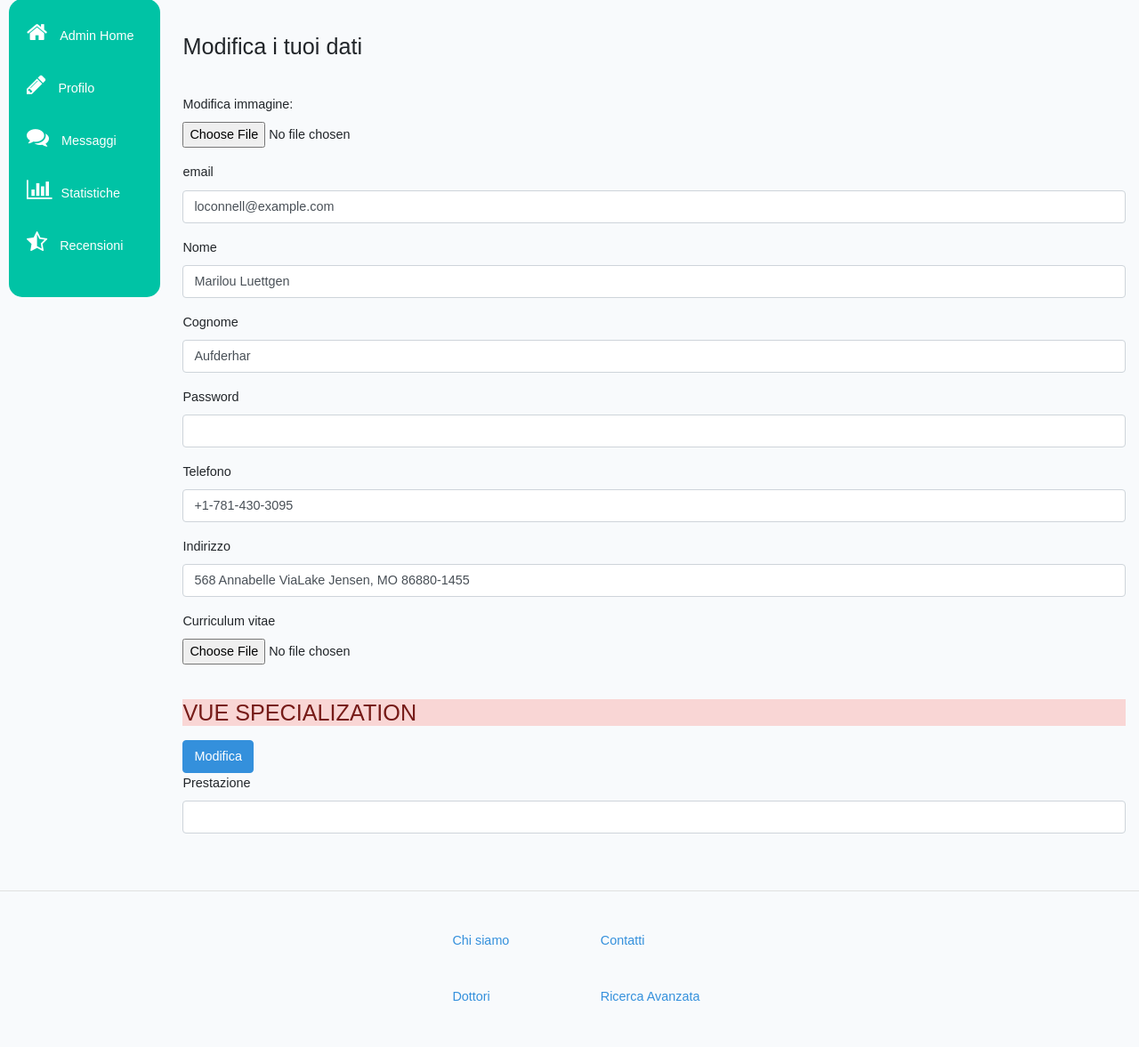
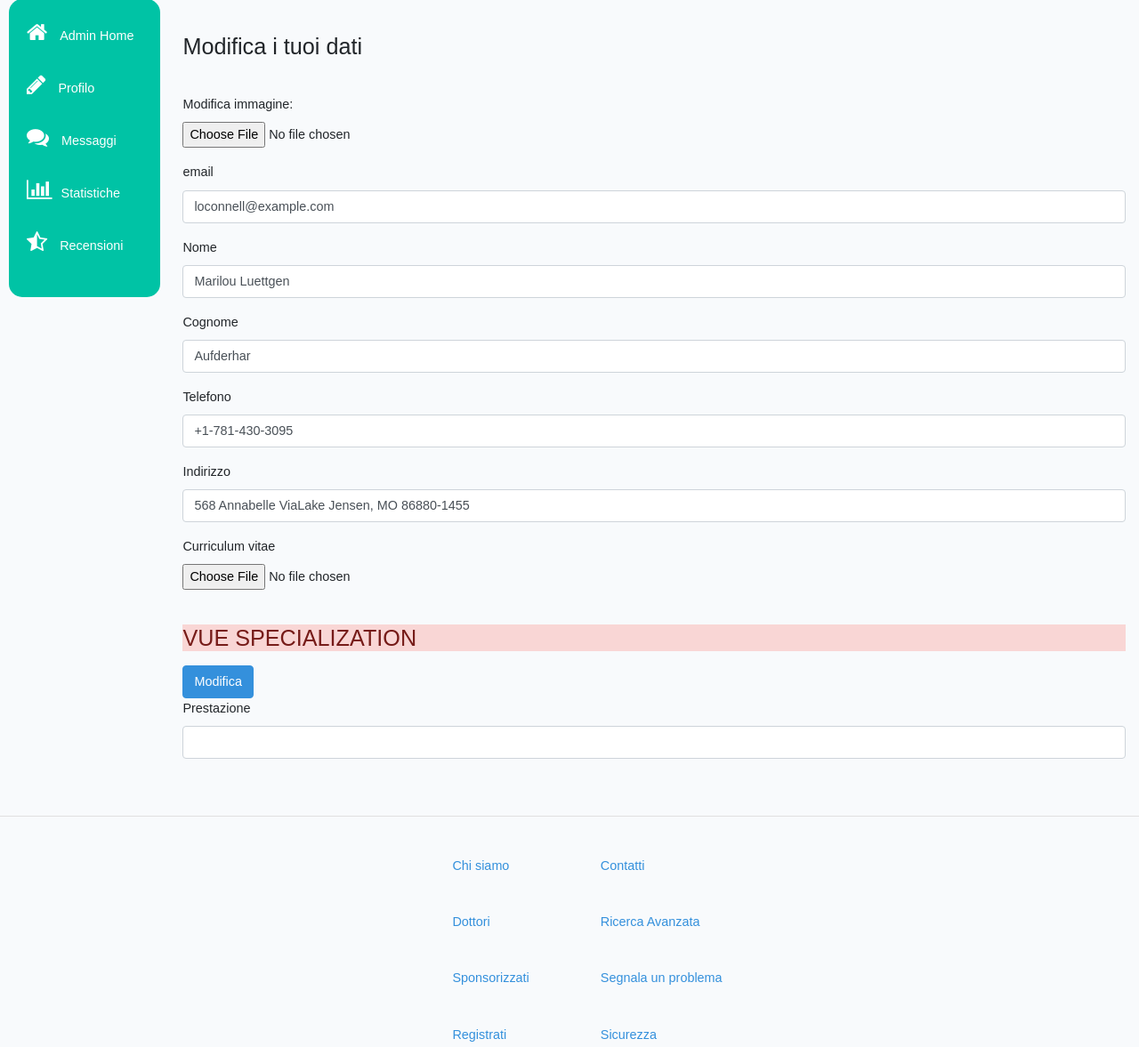
Before and after one commit to Iruiasaro/BDoctors, a Laravel app: page /admin/edit/1 in a window 1280 px wide. Shown: the part 138-1315 px from the top of the page at 89% size. Run offline with Laravel 8, Linux system fonts and the light colour scheme; a user stored in the database is signed in; data comes from the database, SQL or seed files in the repository; some libraries are stand-ins or nearby versions.

Commit message:
Delete password edit

```diff
--- a/app/Http/Controllers/Admin/AdminController.php
+++ b/app/Http/Controllers/Admin/AdminController.php
@@ -102,10 +102,8 @@
                 "name" => 'max:50',
                 "lastname" => 'max:50',
                 "email" => "email:rfc,dns|max:255|",
-                "password" => "min:8|alpha_num"
             ]
         );
-        $formData['password'] = Hash::make($formData['password']);
         $user->update($formData);
         return redirect()->route("admin.home");
     }
--- a/resources/views/admin/edit.blade.php
+++ b/resources/views/admin/edit.blade.php
@@ -43,10 +43,6 @@
                     <input class="form-control" type="text" id="lastname" name="lastname" value="{{$user->lastname}}">
                 </div>
                 <div class="form-group">
-                    <label for="password"> Password </label>
-                    <input class="form-control" type="password" id="password" name="password" value="">
-                </div>
-                <div class="form-group">
                     <label for="phone"> Telefono </label>
                     <input class="form-control" type="text" id="phone" name="phone_number" value="{{$user->phone_number}}">
                 </div>
```
